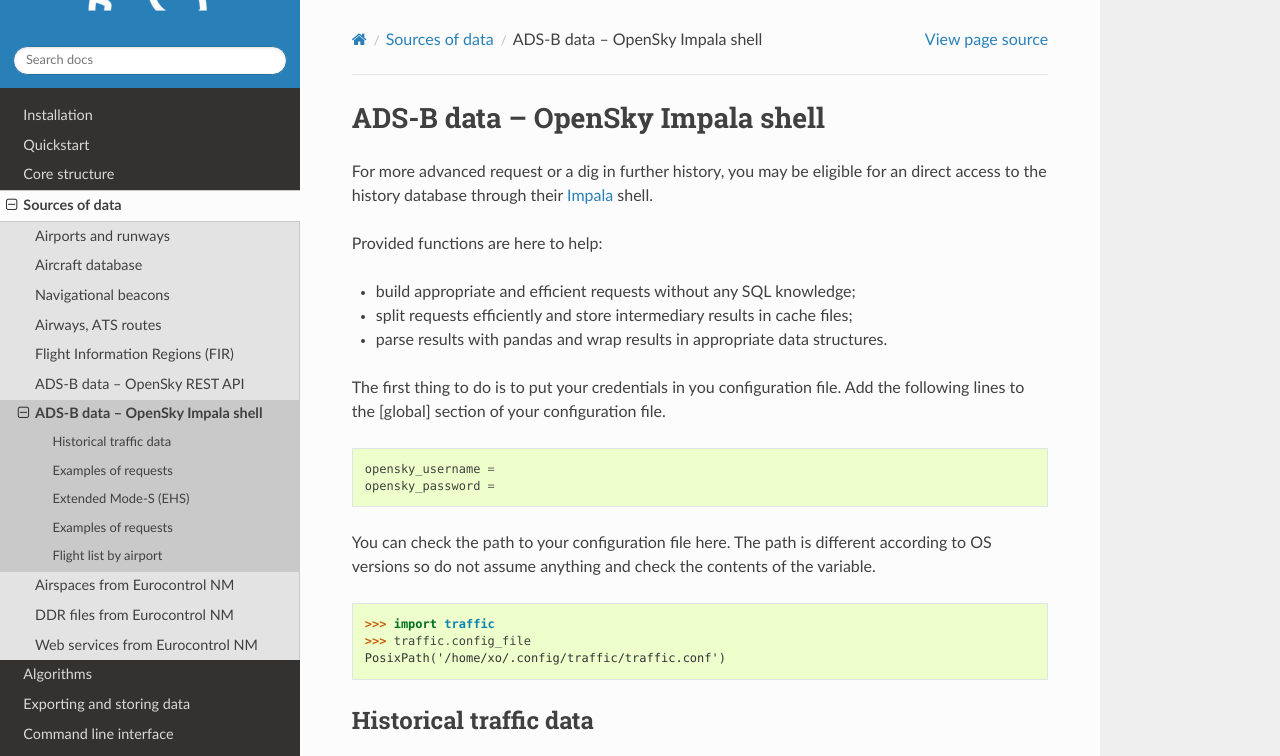
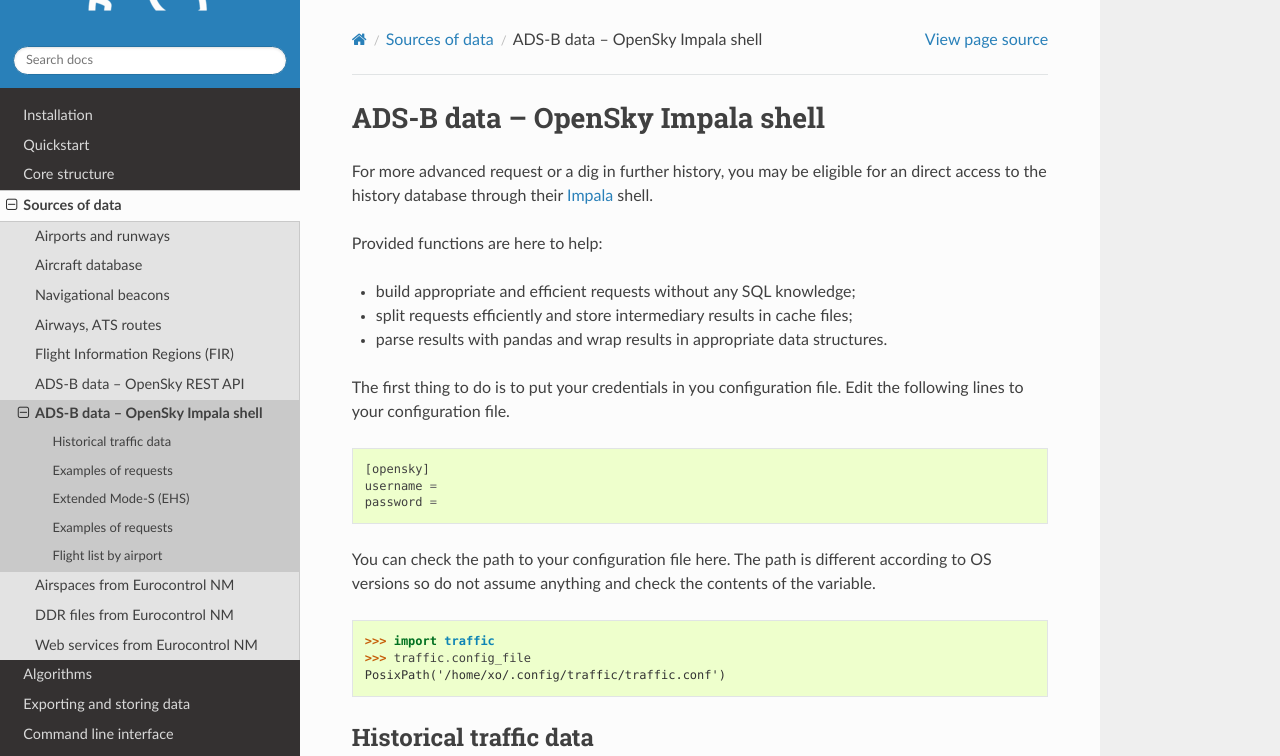
Before and after one commit to xoolive/traffic, a Sphinx documentation site: the page built from docs/opensky_impala.rst, in a window 1280 px wide and 900 px high, cut to the strip 0-756 px from the top of the window. Built offline with Sphinx 7.4.7 and the Read the Docs theme 2.0.0, drawn with Linux system fonts in a browser that asks for light colours; pages that are not in the unit, such as notebooks, are missing from menus; a script that is not in the unit is left out; comment, search, counter and statistics services are not loaded.

Commit message:
update configuration file patterns

```diff
--- a/docs/opensky_impala.rst
+++ b/docs/opensky_impala.rst
@@ -13,13 +13,13 @@ Provided functions are here to help:
 - parse results with pandas and wrap results in appropriate data structures.
 
 The first thing to do is to put your credentials in you configuration
-file. Add the following lines to the [global] section of your
-configuration file.
+file. Edit the following lines to your configuration file.
 
 ::
 
-    opensky_username =
-    opensky_password =
+    [opensky]
+    username =
+    password =
 
 You can check the path to your configuration file here. The path is
 different according to OS versions so do not assume anything and check
```
Also changed, not shown: traffic/__init__.py (+4 -3 lines), 1 other file.
